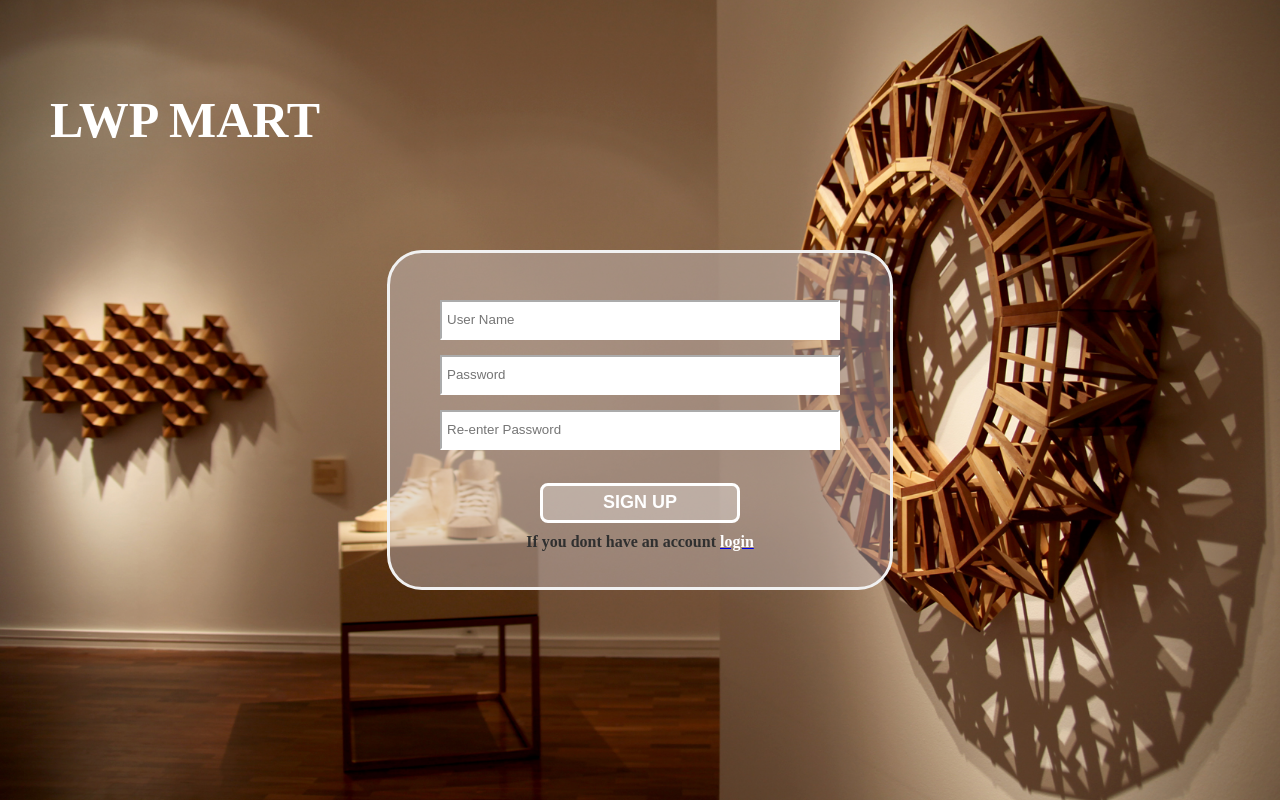
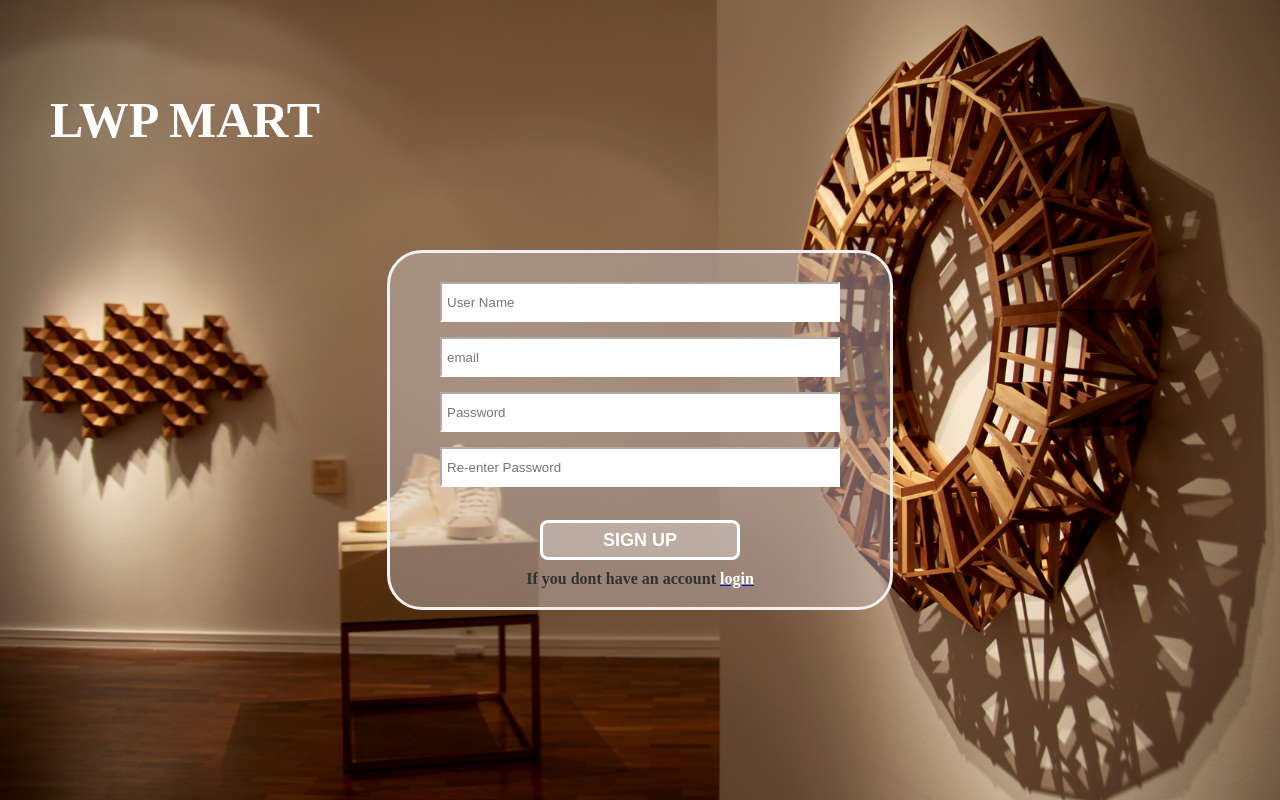
Before and after one commit to KLNCL/LWP_MART_CLIENT, a React (Vite) app: page /registration in a window 1280 px wide. Built offline with nearby package versions, Linux system fonts and the light colour scheme.

Commit message:
Set the registration API.

```diff
--- a/package.json
+++ b/package.json
@@ -10,6 +10,7 @@
     "preview": "vite preview"
   },
   "dependencies": {
+    "axios": "^1.7.9",
     "react": "^18.3.1",
     "react-dom": "^18.3.1",
     "react-icons": "^5.4.0",
--- a/src/Component/Auth/Registration/Registration.jsx
+++ b/src/Component/Auth/Registration/Registration.jsx
@@ -1,7 +1,46 @@
-import React from 'react'
+import React, {useState} from 'react';
+import { useNavigate } from "react-router-dom";
 import "./Registration.scss"
+import instance from '../../../utils/AxiosInstance'
 
 export default function Registration() {
+
+  const navigate = useNavigate();
+  const [error, setError] = useState(false);
+  const [success, setSuccess] = useState(false);
+
+  const submit = async (e) => {
+    e.preventDefault();
+
+    const userName = e.target['userName'].value;
+    const email = e.target['email'].value;
+    const password = e.target['password'].value;
+    const confirmPassword = e.target['confirmPassword'].value;
+
+    // Validate password and confirmation match
+    if (password !== confirmPassword) {
+      alert("Passwords do not match!");
+      return;
+    }
+
+    // Prepare data payload
+    const payload = { userName, email, password };
+
+    try {
+      const res = await instance.post('/createusers', payload);
+      if (res.status === 200) {
+        // alert("Registration successful!");
+        setSuccess(true);
+        navigate('/');
+      } else {
+        // alert("Registration failed. Please try again.");
+        setError(true);
+      }
+    } catch (error) {
+      console.error("Error during registration:", error);
+    }
+  };
+
   return (
     <div className='registrtion-container'>
         <div className='header'>
@@ -9,12 +48,26 @@ export default function Registration() {
         </div>
         <div className="signup">
           <div className="gray-box">
-              <div className='form'>
-                <input type='text' placeholder='User Name'/>
-                <input type='text' placeholder='Password'/>
-                <input type='text' placeholder='Re-enter Password'/>
-                <button class="Signup-button" type="submit">SIGN UP</button>
-                </div>
+              <form onSubmit={submit}>
+                <input type='text' name='userName' placeholder='User Name' required/>
+                <input type='text' name='email' placeholder='email' required/>
+                <input type='text' name='password' placeholder='Password' required/>
+                <input type='text' name='confirmPassword' placeholder='Re-enter Password'/>
+                <button class="Signup-button" type="submit" >SIGN UP</button>
+
+                {success && (
+                  <span style={{ color: 'green', display: 'block', marginTop: '10px' }}>
+                    User registration successful! Redirecting...
+                  </span>
+                )}
+
+                {error && (
+                  <span style={{ color: 'red', display: 'block', marginTop: '10px' }}>
+                    User registration fail! Please try again.
+                  </span>
+                )}
+
+                </form>
 
                 <div class="link">
                     <p>If you dont have an account <a href="/login"> <b style={{color:"white"}}>login</b></a> </p>
--- a/src/Component/Auth/Registration/Registration.scss
+++ b/src/Component/Auth/Registration/Registration.scss
@@ -42,10 +42,10 @@
             align-items: center;
             display: flex;
             flex-direction: column;
-            height: 340px;
+            height: 360px;
             margin-top: 10px;
 
-            .form {
+            form {
                 justify-content: center;
                 align-items: center;
                 display: flex;
--- /dev/null
+++ b/src/utils/AxiosInstance.js
@@ -0,0 +1,9 @@
+import axios from 'axios';
+
+const instance = axios.create({
+  baseURL: 'http://localhost:5000/api/',
+  // timeout: 1000,
+  // withCredentials: true
+});
+
+export default instance;
```
Also changed, not shown: 1 other file (tests, documents, lock files or other folders).
